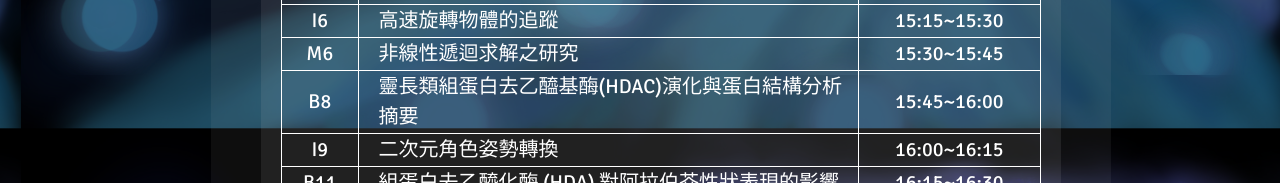
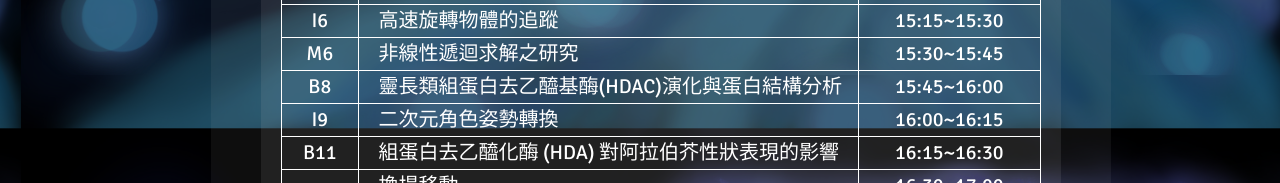
Before and after one commit to ckmsc39th/ckmsc39th.github.io, a Vue app: page /day1-2F in a window 1280 px wide. Shown: the part 725-908 px from the top of the page. Built offline with nearby package versions, Linux system fonts and the light colour scheme; a web font is replaced by a local one.

Commit message:
Update ScheduleChild1.vue

```diff
--- a/src/views/ScheduleChild1.vue
+++ b/src/views/ScheduleChild1.vue
@@ -66,7 +66,7 @@ export default {
         {
           id: 11,
           mark: "B8",
-          title: "靈長類組蛋白去乙醯基酶(HDAC)演化與蛋白結構分析摘要",
+          title: "靈長類組蛋白去乙醯基酶(HDAC)演化與蛋白結構分析",
           time: "15:45~16:00",
         },
         {
```
